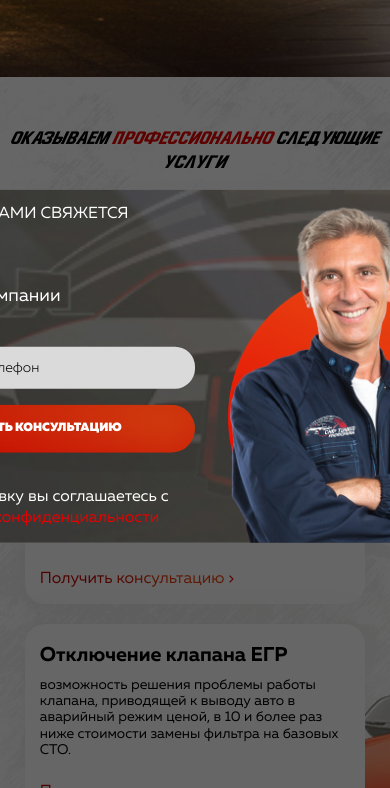
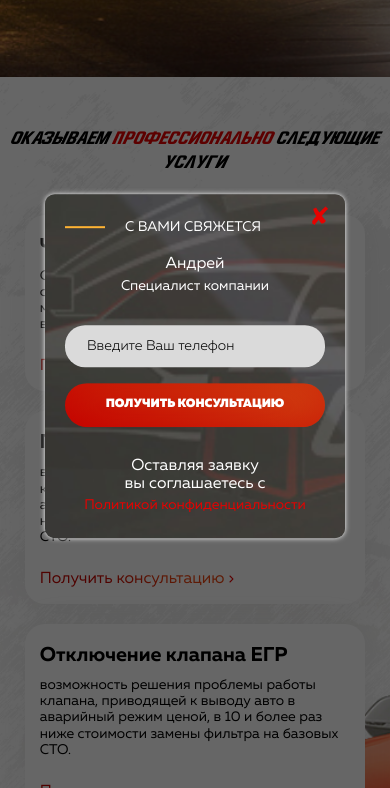
Before and after one commit to arhipovcode/chip-tuning, a website: page index.html in a window 390 px wide. Both pictures are taken after a click on the link "Подробнее". Shown: the part 936-1724 px from the top of the page. Drawn offline with nearby package versions, Linux system fonts and the light colour scheme.

Commit message:
адаптировал модальное окно

```diff
--- a/index.html
+++ b/index.html
@@ -553,7 +553,7 @@
           <img src="images/factory/paper.png" alt="Гарантийный сертификат">
           <p>
             Все изменения <span>полностью</span> безопасны для двигателя
-            и остальных узлов автомобиля - <span>сохранятется
+            и остальных узлов автомобиля - <span>сохраняется
               дилерская гарантия</span>
           </p>
         </div>
@@ -1388,7 +1388,7 @@
         </form>
 
         <div class="modal-policy">
-          Оставляя заявку вы соглашаетесь с
+          Оставляя заявку<br> вы соглашаетесь с
           <a href="#" class="modal-policy__link">
             Политикой конфиденциальности
           </a>
--- a/js/modal.js
+++ b/js/modal.js
@@ -15,6 +15,10 @@ modalLinks.forEach((el) => {
     modal.classList.remove('fadeOut');
     modal.classList.add('modal-active', 'animated', 'fadeIn');
   });
+});
+
+modalLink.addEventListener('click', (e) => {
+  e.preventDefault();
 });
 
 closedBtn.addEventListener('click', closeModal);
--- a/sass/_media576.sass
+++ b/sass/_media576.sass
@@ -111,3 +111,27 @@
   .contacts-title
     margin: 0 auto 40px
     max-width: 320px
+
+  .modal
+    text-align: center
+    padding: 25px 20px
+    width: 300px
+    &-title
+      font-size: 14px
+    &-text
+      font-size: 14px
+      p:first-child
+        font-size: 16px
+        margin-bottom: 5px
+    &-left-block
+      width: 100%
+    &-right-block
+      display: none
+    &-form
+      margin-bottom: 30px
+    &-policy
+      margin-bottom: 0
+  .closed
+    top: 10px
+    right: 15px
+    font-size: 25px
--- a/sass/_media768.sass
+++ b/sass/_media768.sass
@@ -250,3 +250,17 @@
       max-width: 310px
     .map-viber
       margin: 5px 0
+  .modal
+    width: 90%
+    &-content
+      span
+        width: 40px
+    &-title
+      margin-bottom: 20px
+    &-text
+      margin-bottom: 30px
+      font-size: 16px
+      p:first-child
+        font-size: 20px
+    &-form
+      margin-bottom: 30px
--- a/sass/_media992.sass
+++ b/sass/_media992.sass
@@ -62,6 +62,11 @@
     font-size: 27px
   .button
     padding: 17px 21px
+
+  .modal
+    width: 70%
+  .modal-form-btn
+    padding: 15px 18px
   .viber
     margin: 0 5px
 
```
Also changed, not shown: css/style.css, 1 other file.
